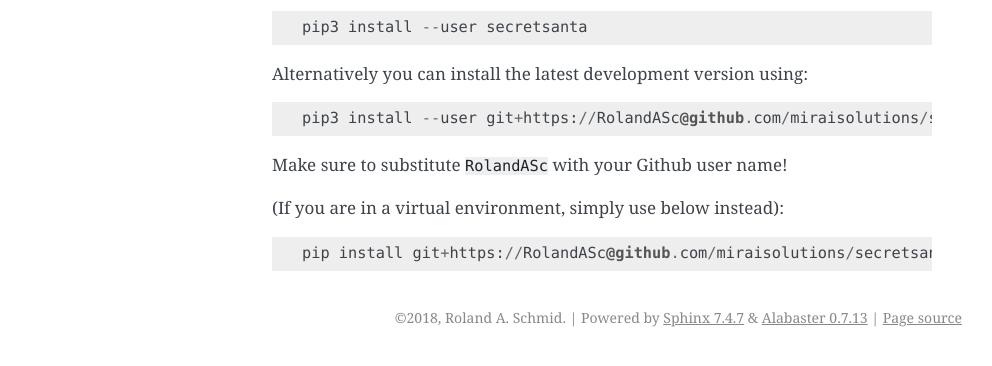
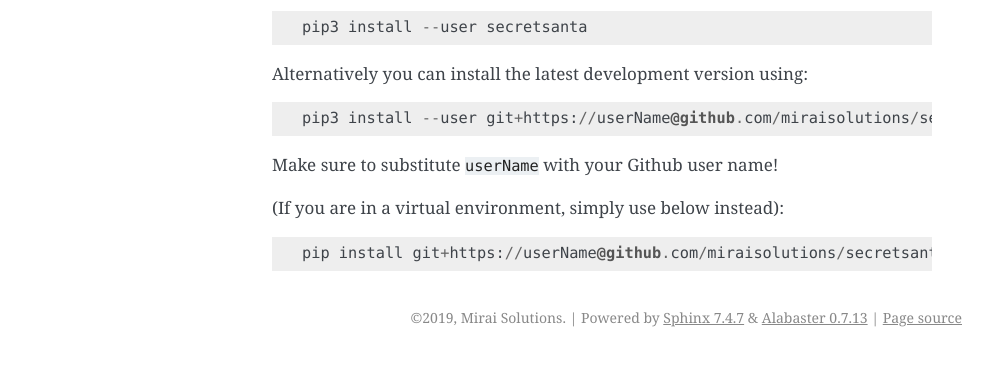
Before and after one commit to miraisolutions/secretsanta, a Sphinx documentation site: the page built from docs/source/installation.rst, in a window 1280 px wide. Shown: the part 494-860 px from the top of the page, without its empty margins (148-1140 px from the left). Built offline with Sphinx 7.4.7, drawn with Linux system fonts in a browser that asks for light colours.

Commit message:
PS: review doc source files and replace Roland with more generic Mirai Solutions as author

```diff
--- a/docs/source/conf.py
+++ b/docs/source/conf.py
@@ -4,7 +4,7 @@
 # secretsanta documentation build configuration file, created by
 # sphinx-quickstart on Tue Nov  6 11:40:06 2018.
 #
-# This file is execfile()d with the current directory set to its
+# This file is executed with the current directory set to its
 # containing dir.
 #
 # Note that not all possible configuration values are present in this
@@ -21,7 +21,6 @@ import os
 # documentation root, use os.path.abspath to make it absolute, like shown here.
 sys.path.insert(0, os.path.abspath('../..'))
 print(os.path.abspath('.'))
-# RSc: current directory is the directory containing 'conf.py'!
 
 # -- General configuration ------------------------------------------------
 
@@ -56,8 +55,8 @@ master_doc = 'index'
 
 # General information about the project.
 project = 'secretsanta'
-copyright = '2018, Roland A. Schmid'
-author = 'Roland A. Schmid'
+copyright = '2019, Mirai Solutions'
+author = 'Mirai Solutions'
 
 # The version info for the project you're documenting, acts as replacement for
 # |version| and |release|, also used in various other places throughout the
@@ -232,7 +231,7 @@ latex_elements = {
 #  author, documentclass [howto, manual, or own class]).
 latex_documents = [
     (master_doc, 'secretsanta.tex', 'secretsanta Documentation',
-     'Roland A. Schmid', 'manual'),
+     author, 'manual'),
 ]
 
 # The name of an image file (relative to this directory) to place at the top of
--- a/docs/source/installation.rst
+++ b/docs/source/installation.rst
@@ -24,10 +24,10 @@ by running something like::
 
 Alternatively you can install the latest development version using::
 
-    pip3 install --user git+https://RolandASc@github.com/miraisolutions/secretsanta
+    pip3 install --user git+https://userName@github.com/miraisolutions/secretsanta
 
-Make sure to substitute ``RolandASc`` with your Github user name!
+Make sure to substitute ``userName`` with your Github user name!
 
 (If you are in a virtual environment, simply use below instead)::
 
-    pip install git+https://RolandASc@github.com/miraisolutions/secretsanta
+    pip install git+https://userName@github.com/miraisolutions/secretsanta
--- a/docs/source/sphinx.rst
+++ b/docs/source/sphinx.rst
@@ -14,7 +14,7 @@ is recommended).
 Building and publishing
 -----------------------
 
-The Sphinx documentation source files are reStructuredText files, and
+The Sphinx documentation source files are ``reStructuredText`` files, and
 are contained in the ``docs/source`` sub-folder. ``docs`` also contains the ``Makefile``
 for the build. To do a new build make sure you are in the ``docs`` sub-folder
 and run
```
